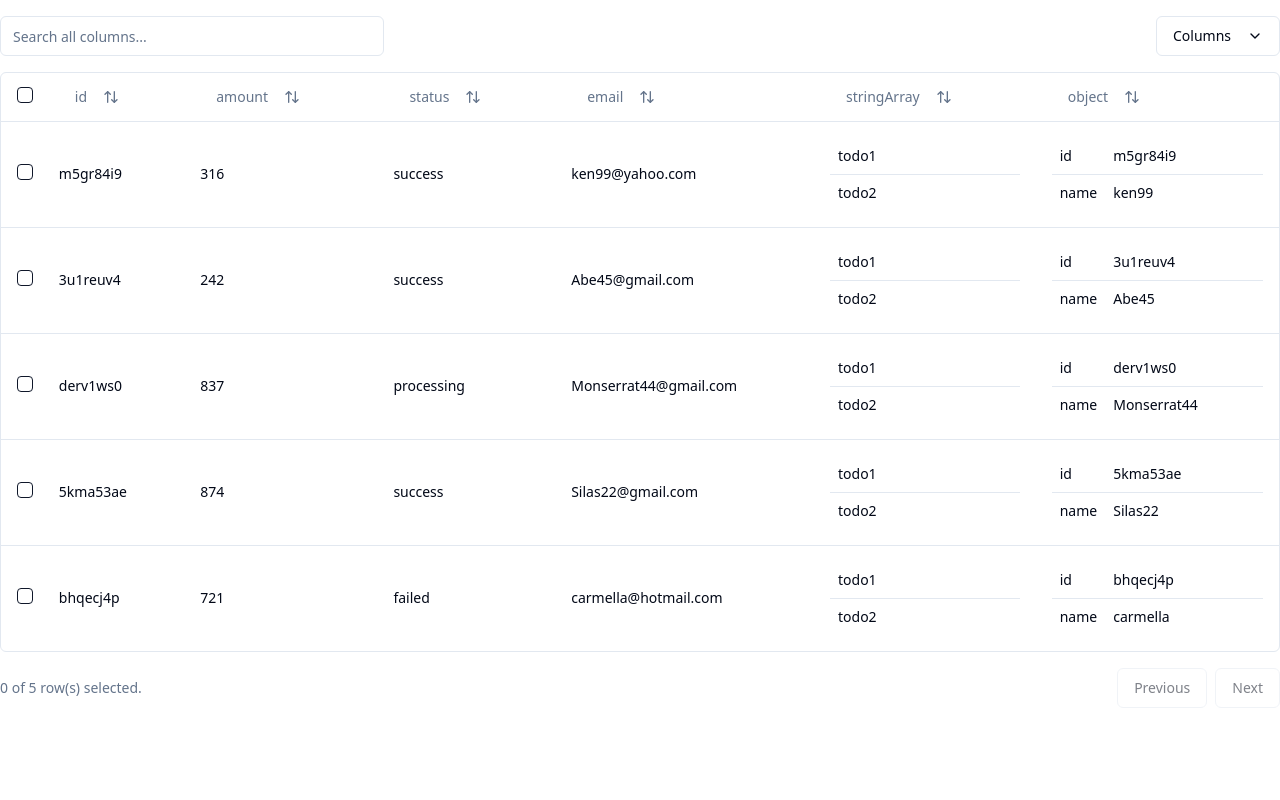
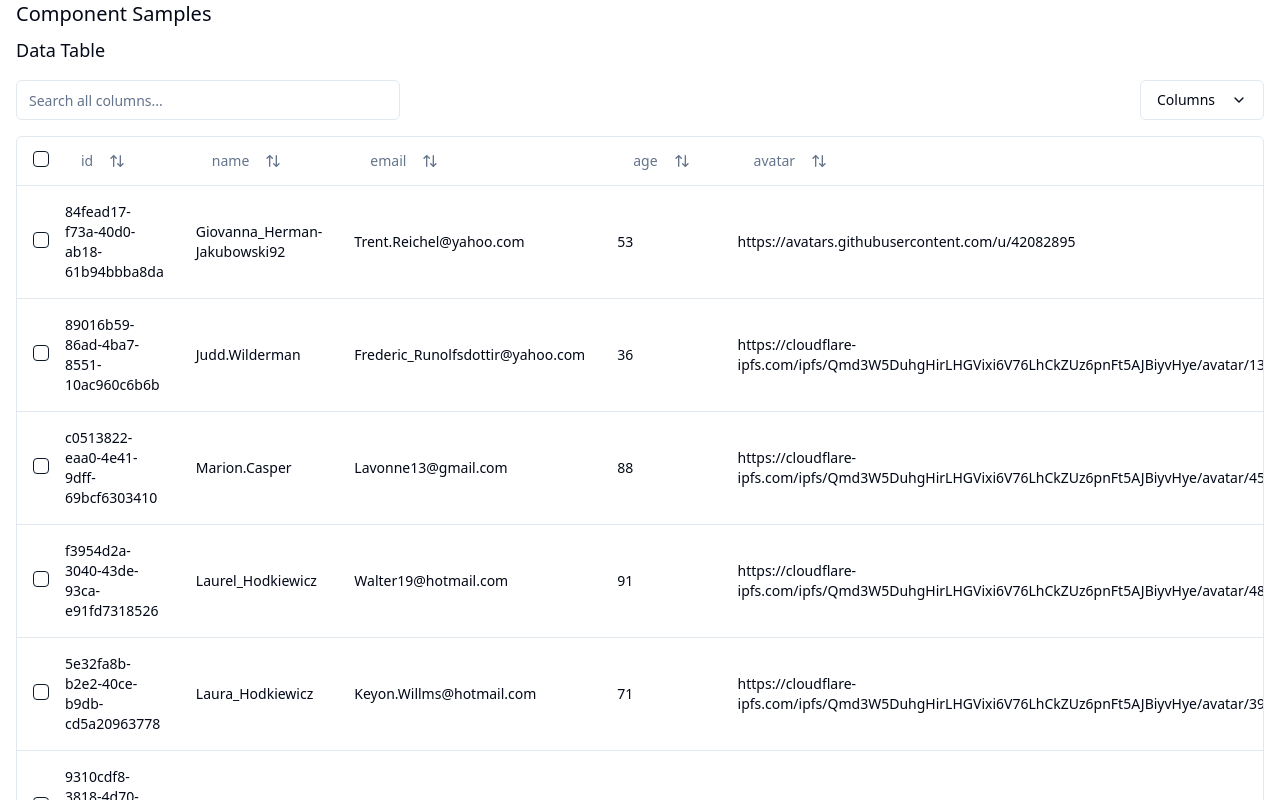
Before and after one commit to taro-28/component-sample, a Next.js app: page / in a window 1280 px wide. Shown: the top 800 px of the page. Built offline with nearby package versions, Linux system fonts and the light colour scheme.

Commit message:
Add faker.js dependency and generate fake user data for DataTable

```diff
--- a/package.json
+++ b/package.json
@@ -9,6 +9,7 @@
     "lint": "next lint"
   },
   "dependencies": {
+    "@faker-js/faker": "^8.2.0",
     "@radix-ui/react-checkbox": "^1.0.4",
     "@radix-ui/react-dropdown-menu": "^2.0.6",
     "@radix-ui/react-slot": "^1.0.2",
--- a/src/app/page.tsx
+++ b/src/app/page.tsx
@@ -2,77 +2,38 @@
 
 import * as React from "react";
 import { DataTable } from "@/components/DataTable";
+import { faker } from "@faker-js/faker";
 
-type Payment = {
+type User = {
   id: string;
-  amount: number;
-  status: "pending" | "processing" | "success" | "failed";
+  name: string;
   email: string;
-  stringArray: string[];
-  object: {
-    id: string;
-    name: string;
-  };
+  age: number;
+  avatar: string;
+  birthdate: Date;
 };
 
-const data: Payment[] = [
-  {
-    id: "m5gr84i9",
-    amount: 316,
-    status: "success",
-    email: "ken99@yahoo.com",
-    stringArray: ["todo1", "todo2"],
-    object: {
-      id: "m5gr84i9",
-      name: "ken99",
-    },
-  },
-  {
-    id: "3u1reuv4",
-    amount: 242,
-    status: "success",
-    email: "Abe45@gmail.com",
-    stringArray: ["todo1", "todo2"],
-    object: {
-      id: "3u1reuv4",
-      name: "Abe45",
-    },
-  },
-  {
-    id: "derv1ws0",
-    amount: 837,
-    status: "processing",
-    email: "Monserrat44@gmail.com",
-    stringArray: ["todo1", "todo2"],
-    object: {
-      id: "derv1ws0",
-      name: "Monserrat44",
-    },
-  },
-  {
-    id: "5kma53ae",
-    amount: 874,
-    status: "success",
-    email: "Silas22@gmail.com",
-    stringArray: ["todo1", "todo2"],
-    object: {
-      id: "5kma53ae",
-      name: "Silas22",
-    },
-  },
-  {
-    id: "bhqecj4p",
-    amount: 721,
-    status: "failed",
-    email: "carmella@hotmail.com",
-    stringArray: ["todo1", "todo2"],
-    object: {
-      id: "bhqecj4p",
-      name: "carmella",
-    },
-  },
-];
+const createUser = (): User => ({
+  id: faker.string.uuid(),
+  name: faker.internet.userName(),
+  email: faker.internet.email(),
+  age: faker.number.int({ min: 18, max: 100 }),
+  avatar: faker.image.avatar(),
+  birthdate: faker.date.birthdate(),
+});
+
+const data: User[] = faker.helpers.multiple(createUser, {
+  count: 100,
+});
 
 export default function DataTableDemo() {
-  return <DataTable data={data} />;
+  return (
+    <div className="mx-4 space-y-2">
+      <h1 className="text-xl">Component Samples</h1>
+      <div>
+        <h2 className="text-lg">Data Table</h2>
+        <DataTable data={data} />
+      </div>
+    </div>
+  );
 }
```
Also changed, not shown: 1 other file (tests, documents, lock files or other folders).
